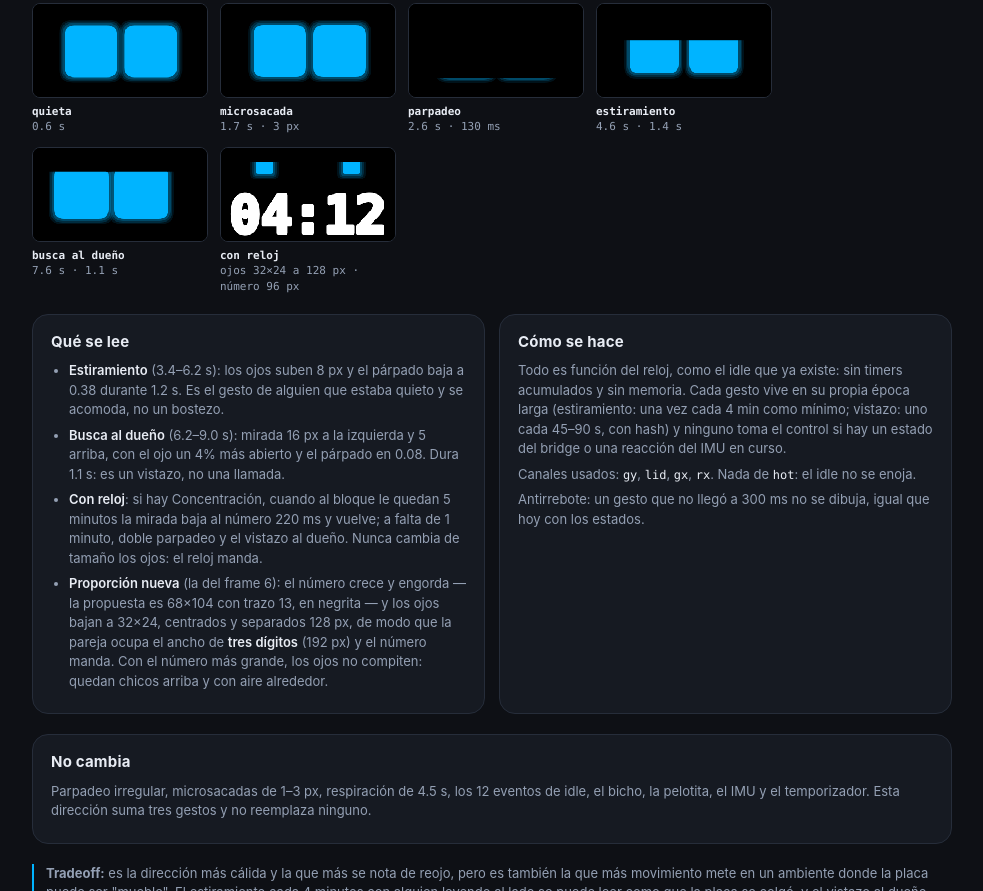
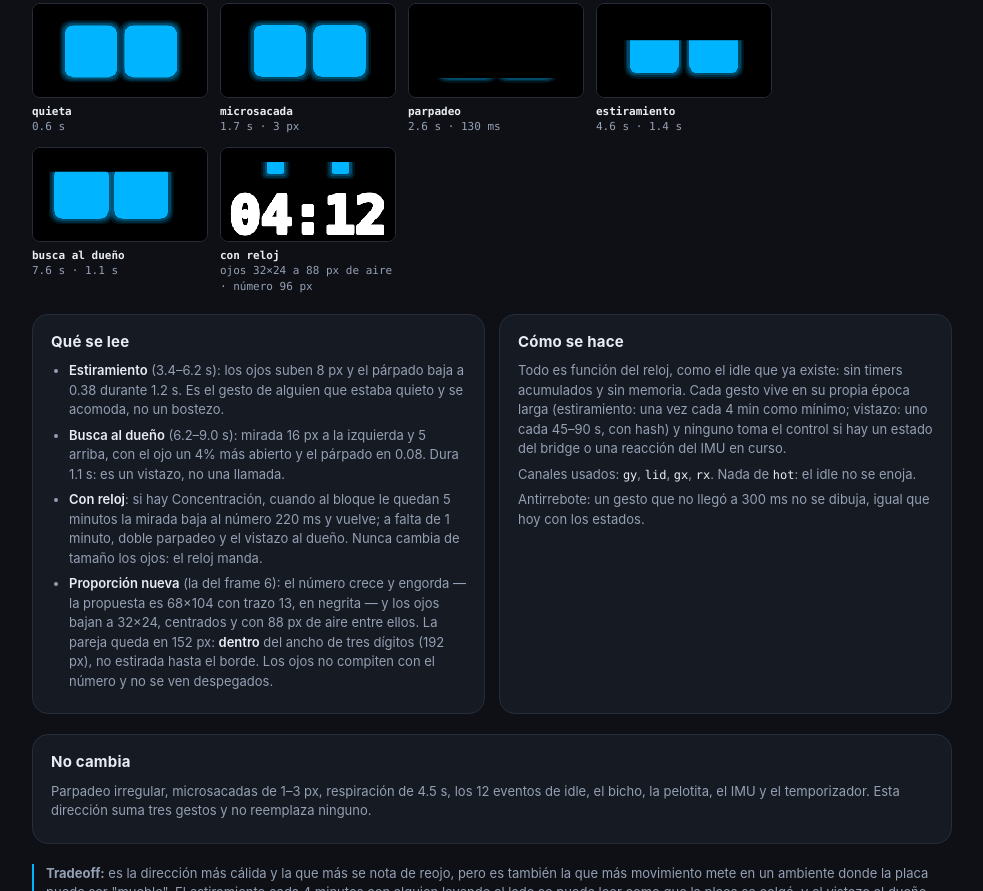
Before and after one commit to maximajorel/ESP-BUDDY, a plain HTML site: page design/estados-sofia/01-idle-compania.html in a window 1280 px wide. Shown: the part 720-1611 px from the top of the page, without its empty margins (148-1131 px from the left). Drawn offline with Linux system fonts and the light colour scheme.

Commit message:
design(estados): los ojos del reloj vuelven a juntarse
128 px of air between 32 px eyes read as detached in the frame. 88 px keeps the
pair at 152 px, inside the three-digit cap (192 px) without stretching to it, and
the card says so instead of claiming the full width.

Risk: none

```diff
--- a/design/estados-sofia/01-idle-compania.html
+++ b/design/estados-sofia/01-idle-compania.html
@@ -111,7 +111,7 @@
         <li><b>Estiramiento</b> (3.4–6.2 s): los ojos suben 8 px y el párpado baja a 0.38 durante 1.2 s. Es el gesto de alguien que estaba quieto y se acomoda, no un bostezo.</li>
         <li><b>Busca al dueño</b> (6.2–9.0 s): mirada 16 px a la izquierda y 5 arriba, con el ojo un 4% más abierto y el párpado en 0.08. Dura 1.1 s: es un vistazo, no una llamada.</li>
         <li><b>Con reloj</b>: si hay Concentración, cuando al bloque le quedan 5 minutos la mirada baja al número 220 ms y vuelve; a falta de 1 minuto, doble parpadeo y el vistazo al dueño. Nunca cambia de tamaño los ojos: el reloj manda.</li>
-        <li><b>Proporción nueva</b> (la del frame 6): el número crece y engorda — la propuesta es 68×104 con trazo 13, en negrita — y los ojos bajan a 32×24, centrados y separados 128 px, de modo que la pareja ocupa el ancho de <b>tres dígitos</b> (192 px) y el número manda. Con el número más grande, los ojos no compiten: quedan chicos arriba y con aire alrededor.</li>
+        <li><b>Proporción nueva</b> (la del frame 6): el número crece y engorda — la propuesta es 68×104 con trazo 13, en negrita — y los ojos bajan a 32×24, centrados y con 88 px de aire entre ellos. La pareja queda en 152 px: <b>dentro</b> del ancho de tres dígitos (192 px), no estirada hasta el borde. Los ojos no compiten con el número y no se ven despegados.</li>
       </ul>
     </div>
     <div class="card">
@@ -370,9 +370,9 @@
     fig.tabIndex = 0;
     var c = document.createElement("canvas");
     c.width = 320; c.height = 172;
-    draw(c.getContext("2d"), P({ small: true, digits: "04:12", gy: 2, lid: 0.06, rx: 16, ry: 12, eox: 80, dsize: 96 }), 1, 320, 172);
+    draw(c.getContext("2d"), P({ small: true, digits: "04:12", gy: 2, lid: 0.06, rx: 16, ry: 12, eox: 60, dsize: 96 }), 1, 320, 172);
     var cap = document.createElement("figcaption");
-    cap.innerHTML = "<b>con reloj</b><br>ojos 32×24 a 128 px · número 96 px";
+    cap.innerHTML = "<b>con reloj</b><br>ojos 32×24 a 88 px de aire · número 96 px";
     fig.appendChild(c);
     fig.appendChild(cap);
     strip.appendChild(fig);
```
Also changed, not shown: design/estados-sofia/comments.json (+11 -0 lines).
